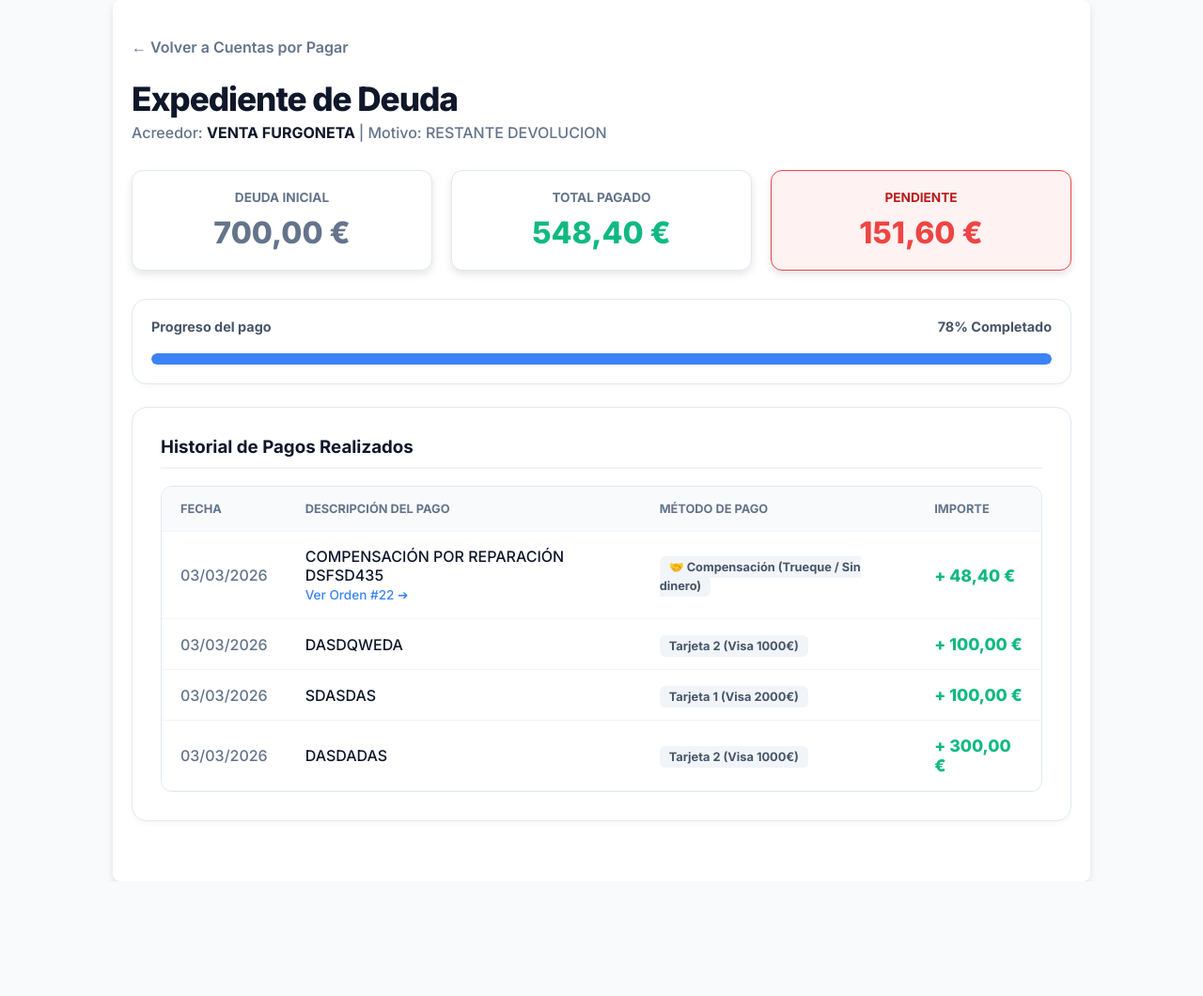
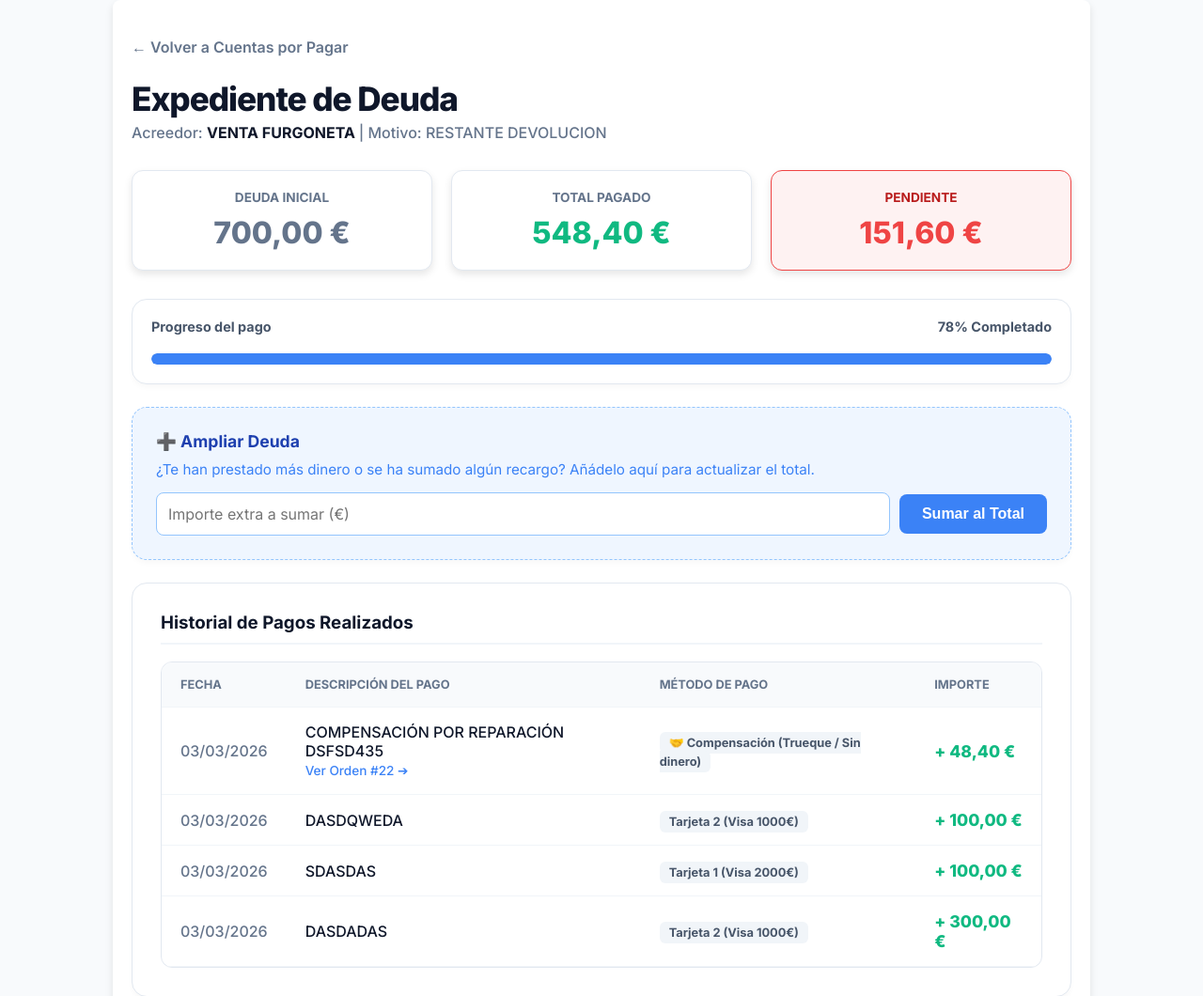
Before and after one commit to josepipe300-wq/servimax-app, a Django app: page /deuda/1/ in a window 1280 px wide. Shown: the top 1060 px of the page at 94% size. Before the commit the page ends 938 px from the top, so only its background shows below. Run offline with Django 5.2, Linux system fonts and the light colour scheme; a user stored in the database is signed in; data comes from the database, SQL or seed files in the repository.

Commit message:
Añadida función para ampliar el importe de una deuda existente

```diff
--- a/taller/templates/taller/detalle_deuda.html
+++ b/taller/templates/taller/detalle_deuda.html
@@ -66,6 +66,22 @@
             </div>
         </div>
 
+        {% if not request.user.groups.all.0.name == 'Solo Ver' %}
+        <div class="section-panel" style="background: #eff6ff; border: 1px dashed #93c5fd; padding: 25px;">
+            <h4 style="margin: 0 0 10px 0; color: #1e40af; font-size: 1.1em; display: flex; align-items: center; gap: 8px;">➕ Ampliar Deuda</h4>
+            <p style="font-size: 0.95em; color: #3b82f6; margin-bottom: 15px; margin-top: 0;">¿Te han prestado más dinero o se ha sumado algún recargo? Añádelo aquí para actualizar el total.</p>
+
+            <form method="POST" style="display: flex; gap: 10px; align-items: center; flex-wrap: wrap;">
+                {% csrf_token %}
+                <div style="flex-grow: 1; min-width: 150px;">
+                    <input type="number" step="0.01" min="0.01" name="importe_extra" style="width: 100%; border: 1px solid #93c5fd; border-radius: 8px; padding: 12px; box-sizing: border-box; font-family: 'Inter'; font-size: 1em; outline: none;" placeholder="Importe extra a sumar (€)" required>
+                </div>
+                <button type="submit" style="background: #3b82f6; color: white; border: none; padding: 12px 24px; border-radius: 8px; font-weight: 600; cursor: pointer; transition: 0.2s; white-space: nowrap; font-size: 1em;" onmouseover="this.style.backgroundColor='#2563eb'" onmouseout="this.style.backgroundColor='#3b82f6'">
+                    Sumar al Total
+                </button>
+            </form>
+        </div>
+        {% endif %}
         <div class="section-panel">
             <h3 style="margin-top: 0; color: #0f172a; border-bottom: 2px solid #f1f5f9; padding-bottom: 10px;">Historial de Pagos Realizados</h3>
 
--- a/taller/views.py
+++ b/taller/views.py
@@ -1798,6 +1798,32 @@ def lista_deudas(request):
 @login_required
 def detalle_deuda(request, deuda_id):
     deuda = get_object_or_404(DeudaTaller, id=deuda_id)
+
+    # --- NUEVO: Lógica para procesar la ampliación de deuda ---
+    if request.method == 'POST':
+        if request.user.groups.filter(name='Solo Ver').exists():
+            return HttpResponseForbidden("No tienes permiso para modificar deudas.")
+
+        importe_extra = request.POST.get('importe_extra')
+        if importe_extra:
+            try:
+                # Convertimos el texto a número decimal (por si pones comas)
+                extra_decimal = Decimal(importe_extra.replace(',', '.'))
+                if extra_decimal > 0:
+                    # Sumamos el dinero extra al importe original
+                    deuda.importe_inicial += extra_decimal
+
+                    # Si la deuda ya estaba "Pagada", al sumarle dinero vuelve a estar "Pendiente"
+                    if deuda.estado == 'Pagada':
+                        deuda.estado = 'Pendiente'
+
+                    deuda.save()
+            except (ValueError, TypeError, Decimal.InvalidOperation):
+                pass
+
+        return redirect('detalle_deuda', deuda_id=deuda.id)
+    # ----------------------------------------------------------
+
     pagos = deuda.gastos_pagados.all().order_by('-fecha', '-id')
 
     porcentaje = 0
```
